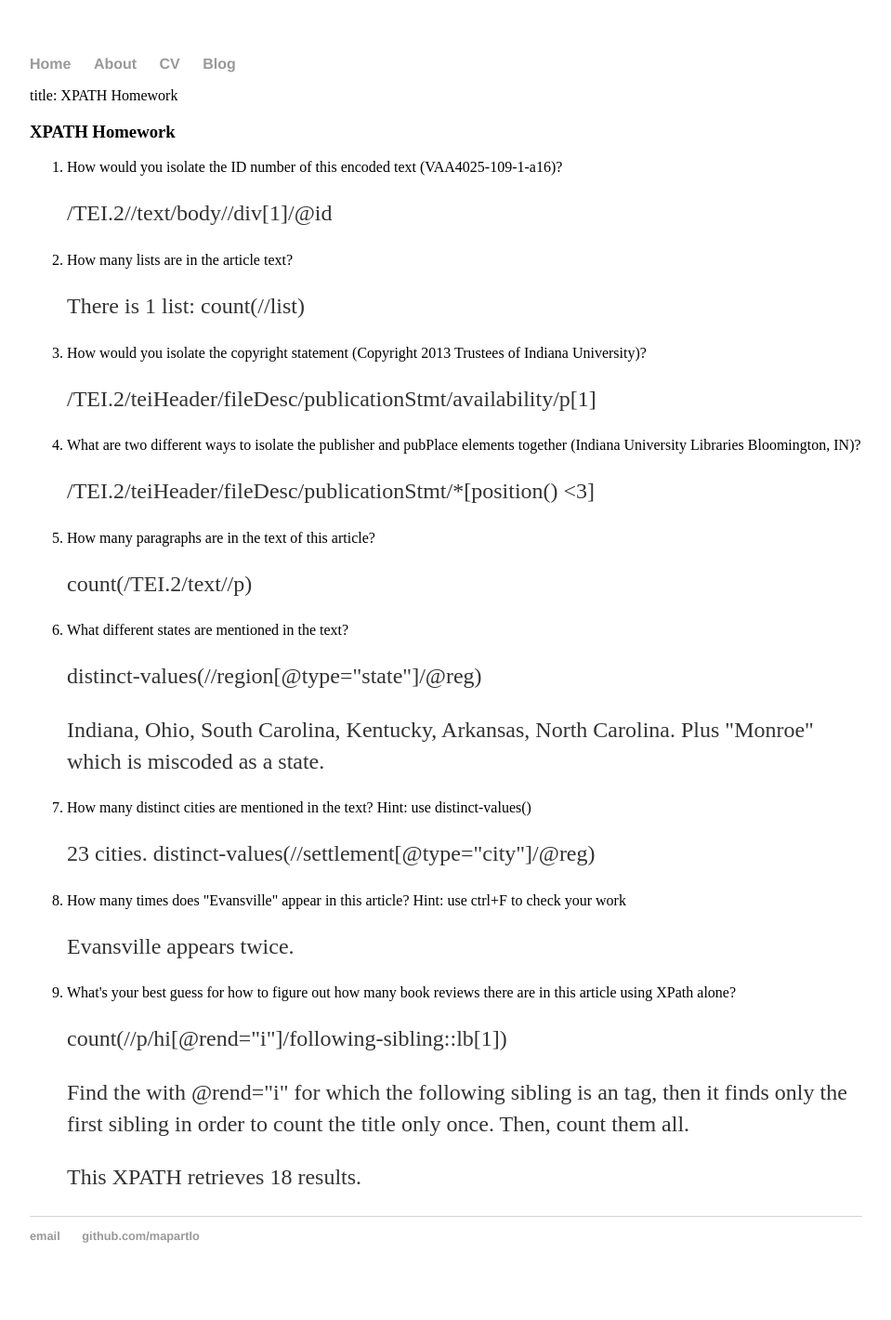
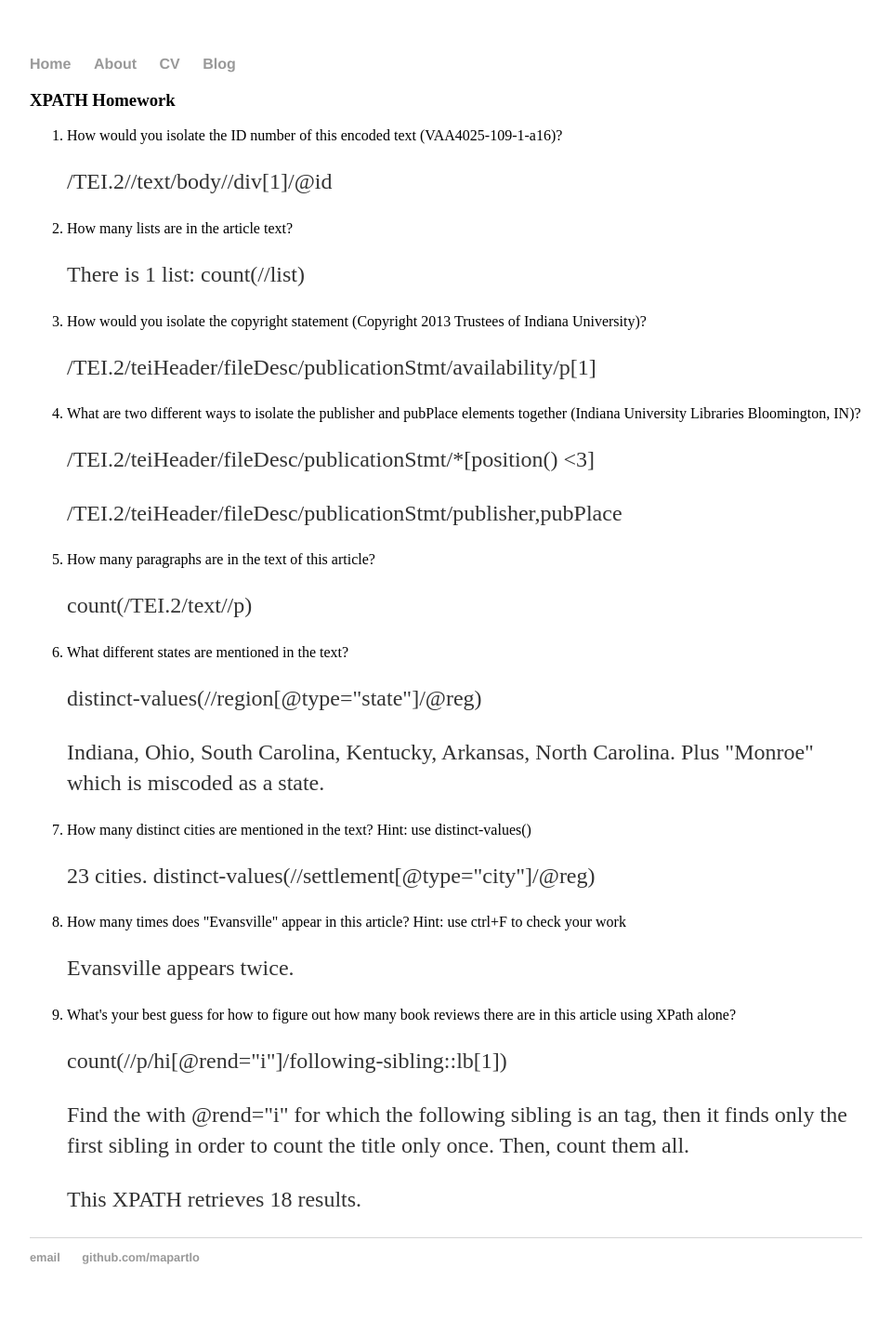
Before and after one commit to miapartlow/mapartlo.github.io, a Jekyll site: the page built from z656/assignment4.html, in a window 1280 px wide. Shown: the whole page at 93% size, without its empty margins (160-1119 px from the left). Built offline with Jekyll 4.4.1, drawn with Linux system fonts in a browser that asks for light colours; before the commit the page ends 1397 px from its top, so only the background shows below that.

Commit message:
Update assignment4.html

```diff
--- a/z656/assignment4.html
+++ b/z656/assignment4.html
@@ -2,10 +2,6 @@
 layout: default
 title: "Mia Partlow, Digital Publishing Expert"
 ---
-
-<header>
-title: XPATH Homework
-</header>
 
 <body>
 
@@ -19,6 +15,7 @@ title: XPATH Homework
 <p>/TEI.2/teiHeader/fileDesc/publicationStmt/availability/p[1]</p>
 <li>What are two different ways to isolate the publisher and pubPlace elements together (Indiana University Libraries Bloomington, IN)?</li>
 <p>/TEI.2/teiHeader/fileDesc/publicationStmt/*[position() <3]</p>
+ <p>/TEI.2/teiHeader/fileDesc/publicationStmt/publisher,pubPlace</p>
 <li>How many paragraphs are in the text of this article?</li>
 <p>count(/TEI.2/text//p)</p>
 <li>What different states are mentioned in the text?</li>
```
